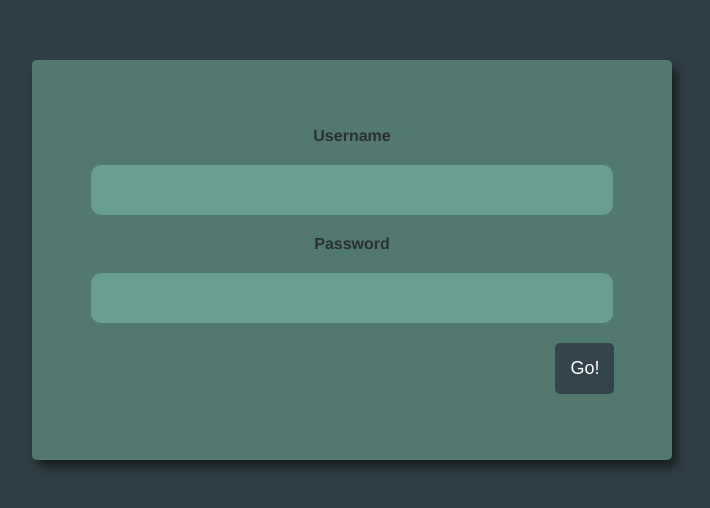
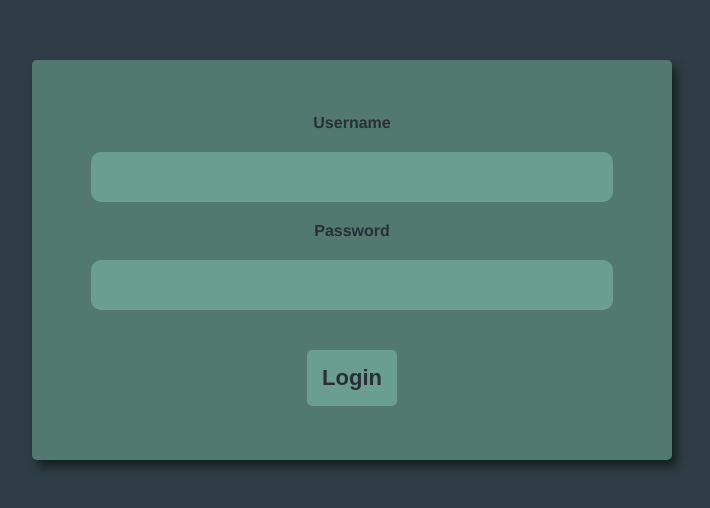
Before and after one commit to RyanH1234/cil, a Vue app: page /#/ in a window 1280 px wide. Shown: the part 140-648 px from the top of the page, without its empty margins (288-998 px from the left). Built offline with nearby package versions, Linux system fonts and the light colour scheme.

Commit message:
(refactor) refactored out client from clients + further styling on login

```diff
--- /dev/null
+++ b/src/components/client.vue
@@ -0,0 +1,78 @@
+<template>
+  <div class="client">
+    <div class="name">
+      <input type="text" :value="name" />
+    </div>
+    <div class="go-to" @click="goToTimeline()">...</div>
+  </div>
+</template>
+
+<script>
+export default {
+  props: ["name"],
+  methods: {
+    goToTimeline() {
+      this.$router.push({ name: "Timeline" });
+    }
+  }
+};
+</script>
+
+<style scoped>
+.client {
+  margin-top: 40px;
+  margin-bottom: 40px;
+  width: 50%;
+  min-height: 200px;
+  border-radius: 5px;
+  background-color: #52796f;
+  -webkit-box-shadow: 5px 7px 10px 0px rgba(23, 32, 33, 1);
+  -moz-box-shadow: 5px 7px 10px 0px rgba(23, 32, 33, 1);
+  box-shadow: 5px 7px 10px 0px rgba(23, 32, 33, 1);
+  color: #292f36;
+  display: flex;
+  justify-content: center;
+  align-items: center;
+}
+
+.client .name {
+  width: 60%;
+}
+
+.name input {
+  width: 100%;
+  font-size: 50px;
+  font-weight: 600;
+  color: inherit;
+  letter-spacing: 0.5px;
+  background-color: inherit;
+  border: none;
+}
+
+.name input:focus {
+  outline: none;
+}
+
+.client .go-to {
+  width: 20%;
+  display: flex;
+  align-items: center;
+  justify-content: flex-end;
+  font-size: 40px;
+  color: inherit;
+}
+
+.client .go-to:hover {
+  cursor: pointer;
+}
+
+@media only screen and (max-width: 600px) {
+  .client {
+    width: 80%;
+  }
+
+  .name input {
+    font-size: 40px;
+  }
+}
+</style>
--- a/src/components/clients.vue
+++ b/src/components/clients.vue
@@ -1,20 +1,44 @@
 <template>
   <div class="clients">
-    <div class="add-client-card">&#43;</div>
-    <div class="client">
-      <div class="name">
-        <input type="text" value="Rolvenden" />
-      </div>
-      <div class="go-to" @click="goToTimeline()">...</div>
-    </div>
+    <div class="add-client-card" @click="addClient()">&#43;</div>
+    <client v-for="client in clients" :name="client.name" :key="client.id" />
   </div>
 </template>
 
 <script>
+import client from "@/components/client.vue";
+
 export default {
+  data: () => {
+    return {
+      clients: [{ id: 0, name: "Rolvenden" }]
+    };
+  },
+  components: {
+    client
+  },
   methods: {
-    goToTimeline() {
-      this.$router.push({ name: "Timeline" });
+    getNewID(clients) {
+      let latestID = 0;
+      clients.map(card => {
+        const id = card.id;
+
+        if (id > latestID) {
+          latestID = id;
+        }
+      });
+      return latestID + 1;
+    },
+    addClient() {
+      const clients = this.clients;
+      const nextID = this.getNewID(clients);
+
+      const newClient = [{
+        id: nextID,
+        name: "Client Name"
+      }]
+
+      this.clients = [...newClient, ...clients];
     }
   }
 };
@@ -29,53 +53,6 @@ export default {
   align-items: center;
   overflow: auto;
   margin-top: 20px;
-}
-
-.client {
-  margin-top: 40px;
-  margin-bottom: 40px;
-  width: 50%;
-  min-height: 200px;
-  border-radius: 5px;
-  background-color: #52796f;
-  -webkit-box-shadow: 5px 7px 10px 0px rgba(23, 32, 33, 1);
-  -moz-box-shadow: 5px 7px 10px 0px rgba(23, 32, 33, 1);
-  box-shadow: 5px 7px 10px 0px rgba(23, 32, 33, 1);
-  color: #292f36;
-  display: flex;
-  justify-content: center;
-  align-items: center;
-}
-
-.client .name {
-  width: 60%;
-}
-
-.name input {
-  width: 100%;
-  font-size: 50px;
-  font-weight: 600;
-  color: inherit;
-  letter-spacing: 0.5px;
-  background-color: inherit;
-  border: none;
-}
-
-.name input:focus {
-  outline: none;
-}
-
-.client .go-to {
-  width: 20%;
-  display: flex;
-  align-items: center;
-  justify-content: flex-end;
-  font-size: 40px;
-  color: inherit;
-}
-
-.client .go-to:hover {
-  cursor: pointer;
 }
 
 .add-client-card {
@@ -102,14 +79,4 @@ export default {
   opacity: 1;
   cursor: pointer;
 }
-
-@media only screen and (max-width: 600px) {
-  .client {
-    width: 80%;
-  }
-
-  .name input {
-    font-size: 40px;
-  }
-}
 </style>
--- a/src/components/login.vue
+++ b/src/components/login.vue
@@ -1,10 +1,15 @@
 <template>
   <div class="login">
     Username
-    <div class="username"> <input type="text" /> </div>
-    Password
-    <div class="password"> <input type="password" /> </div>
-    <div class="login-btn"> <Button @click="goToClients()"> Go! </Button> </div>
+    <div class="username">
+      <input type="text" />
+    </div>Password
+    <div class="password">
+      <input type="password" />
+    </div>
+    <div class="login-btn">
+      <Button @click="goToClients()">Login</Button>
+    </div>
   </div>
 </template>
 
@@ -12,10 +17,10 @@
 export default {
   methods: {
     goToClients() {
-      this.$router.push({name:'Clients'})
+      this.$router.push({ name: "Clients" });
     }
   }
-}
+};
 </script>
 
 <style scoped>
@@ -30,6 +35,7 @@ export default {
   background-color: #52796f;
   color: #292f36;
   font-weight: 600;
+  font-size: 16px;
   -webkit-box-shadow: 5px 7px 10px 0px rgba(23, 32, 33, 1);
   -moz-box-shadow: 5px 7px 10px 0px rgba(23, 32, 33, 1);
   box-shadow: 5px 7px 10px 0px rgba(23, 32, 33, 1);
@@ -60,30 +66,33 @@ export default {
 }
 
 .login input:focus,
-.login-btn Button:focus {
+.login-btn button:focus {
   outline: none;
 }
 
 .login .login-btn {
   width: 100%;
   display: flex;
-  justify-content: flex-end;
-  margin-right: 18%;
+  justify-content: center;
+  margin-top: 20px;
 }
 
-.login-btn Button {
+.login-btn button {
   border: none;
   background-color: white;
   border-radius: 5px;
-  font-size: 18px;
-  background-color: rgb(52, 68, 77);
-  color: white;
+  font-size: 22px;
+  background-color: inherit;
+  font-weight: 600;
+  color: #292f36;
+  padding: 4px;
   padding: 15px;
+  background-color: #6a9e91;
 }
 
-.login-btn Button:hover {
+.login-btn button:hover {
   cursor: pointer;
-  background-color: rgb(66, 87, 99);
+  background-color: #5e8a7f;
 }
 
 @media only screen and (max-width: 600px) {
```
